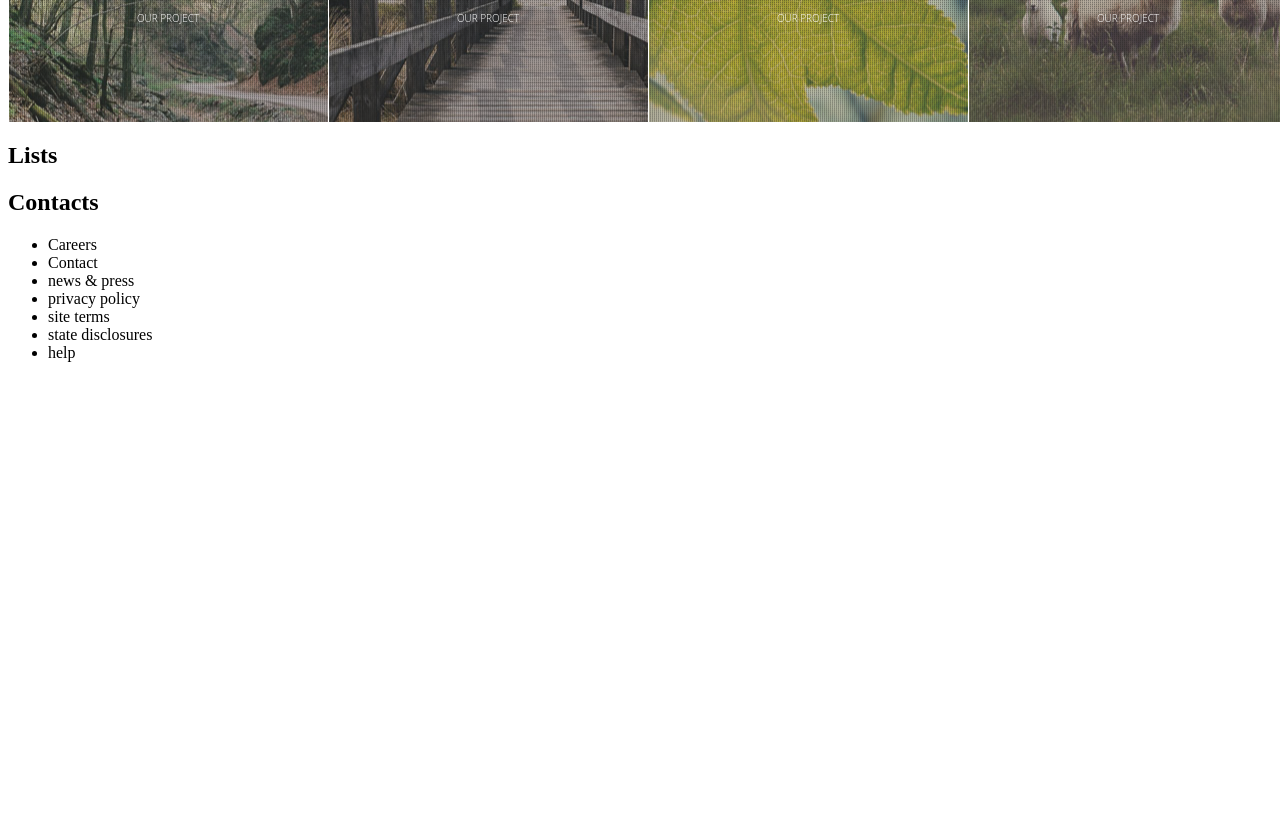
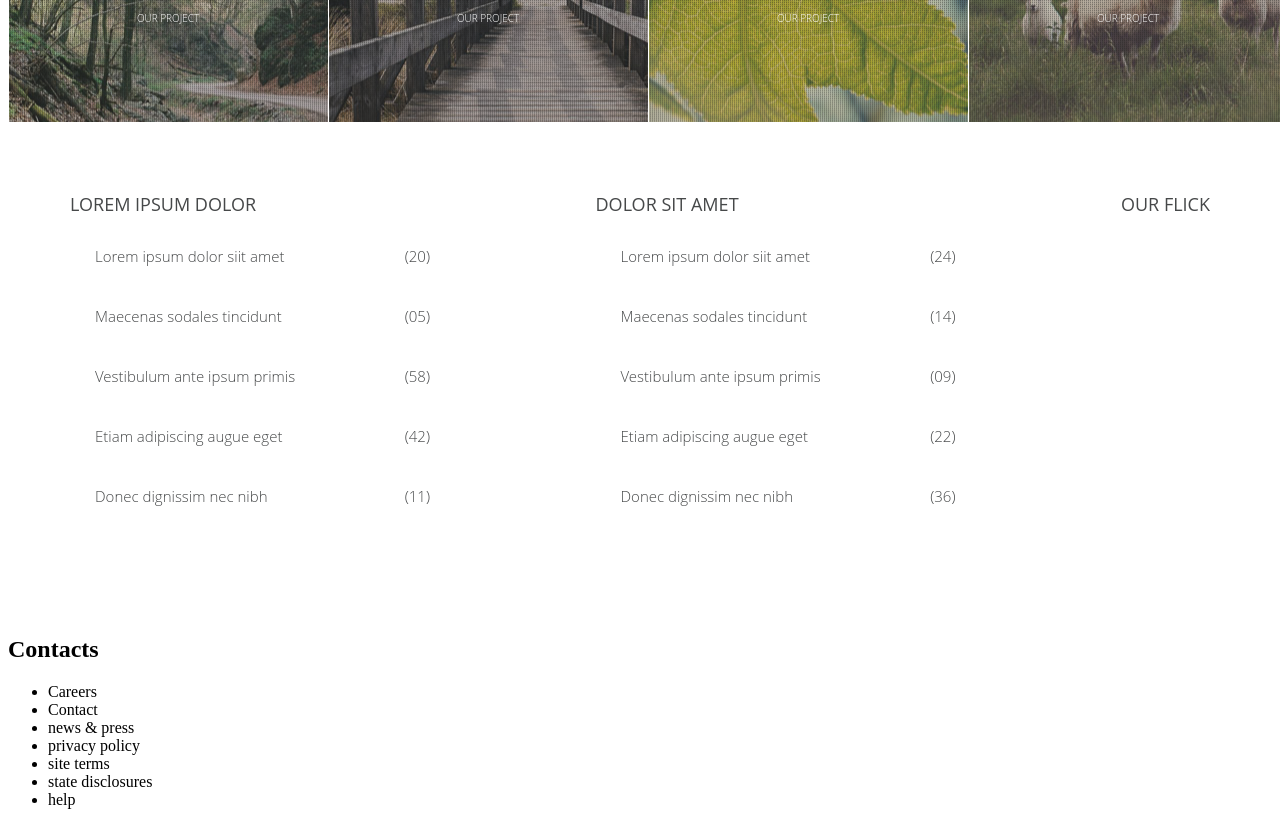
Before and after one commit to vi-nastya/forest, a website: page source/index.html in a window 1280 px wide. Shown: the part 4400-5225 px from the top of the page. Before the commit the page ends 4778 px from the top, so only its background shows below. Drawn offline with nearby package versions, Linux system fonts and the light colour scheme; files that its build step writes are made by us from their sources.

Commit message:
Adds styles for catalog section

```diff
--- a/source/index.html
+++ b/source/index.html
@@ -337,8 +337,64 @@
         </article>
       </div>
       </section>
-      <section>
-        <h2>Lists</h2>
+      <section class="catalog">
+        <div class="container catalog-wrapper">
+        <h2 class="visually-hidden">Catalog</h2>
+        <div class="catalog-section">
+        <h3 class="catalog__section-header">Lorem ipsum dolor</h3>
+        <ul class="catalog-lorem">
+          <li class="catalog-lorem__item">
+            <span class="catalog-lorem__name">Lorem ipsum dolor siit amet	</span>
+            <span class="catalog-lorem__count">(20)</span>
+          </li>
+          <li class="catalog-lorem__item">
+            <span class="catalog-lorem__name">Maecenas sodales tincidunt	</span>
+            <span class="catalog-lorem__count">(05)</span>
+          </li>
+          <li class="catalog-lorem__item">
+            <span class="catalog-lorem__name">Vestibulum ante ipsum primis</span>
+            <span class="catalog-lorem__count">(58)</span>
+          </li>
+          <li class="catalog-lorem__item">
+            <span class="catalog-lorem__name">Etiam adipiscing augue eget	</span>
+            <span class="catalog-lorem__count">(42)</span>
+          </li>
+          <li class="catalog-lorem__item">
+            <span class="catalog-lorem__name">Donec dignissim nec nibh	</span>
+            <span class="catalog-lorem__count">(11)</span>
+          </li>
+        </ul>
+      </div>
+        <div class="catalog-section">
+        <h3 class="catalog__section-header">Dolor sit amet</h3>
+        <ul class="catalog-dolor">
+          <li class="catalog-dolor__item">
+            <span class="catalog-dolor__name">Lorem ipsum dolor siit amet	</span>
+            <span class="catalog-dolor__count">(24)</span>
+          </li>
+          <li class="catalog-dolor__item">
+            <span class="catalog-dolor__name">Maecenas sodales tincidunt	</span>
+            <span class="catalog-dolor__count">(14)</span>
+          </li>
+          <li class="catalog-dolor__item">
+            <span class="catalog-dolor__name">Vestibulum ante ipsum primis</span>
+            <span class="catalog-dolor__count">(09)</span>
+          </li>
+          <li class="catalog-dolor__item">
+            <span class="catalog-dolor__name">Etiam adipiscing augue eget	</span>
+            <span class="catalog-dolor__count">(22)</span>
+          </li>
+          <li class="catalog-dolor__item">
+            <span class="catalog-dolor__name">Donec dignissim nec nibh</span>
+            <span class="catalog-dolor__count">(36)</span>
+          </li>
+        </ul>
+      </div>
+
+      <div class="catalog-section">
+        <h3 class="catalog__section-header">our Flick</h3>
+      </div>
+      </div>
       </section>
       <section>
         <h2>Contacts</h2>
--- a/source/sass/blocks/catalog.scss
+++ b/source/sass/blocks/catalog.scss
@@ -0,0 +1,53 @@
+.catalog {
+  background-color: $additional-color;
+}
+
+.catalog-wrapper {
+  padding-top: 70px;
+  padding-bottom: 70px;
+  display: flex;
+  justify-content: space-between;
+}
+
+
+.catalog__section-header {
+  margin: 0;
+  margin-bottom: 30px;
+
+  font-family: "Open Sans";
+  font-size: 18px;
+  font-weight: 400;
+  text-transform: uppercase;
+  color: $main-color;
+}
+
+.catalog-lorem,
+.catalog-dolor {
+  @include reset-list;
+}
+
+.catalog-lorem__item,
+.catalog-dolor__item {
+  min-width: 360px;
+  padding-left: 25px;
+  margin-bottom: 40px;
+
+  display: flex;
+  justify-content: space-between;
+}
+
+.catalog-lorem__name,
+.catalog-dolor__name {
+  font-family: "Open Sans";
+  font-size: 15px;
+  font-weight: 300;
+  color: $main-color;
+}
+
+.catalog-lorem__count,
+.catalog-dolor__count {
+  font-family: "Open Sans";
+  font-size: 15px;
+  font-weight: 300;
+  color: $main-color;
+}
```
